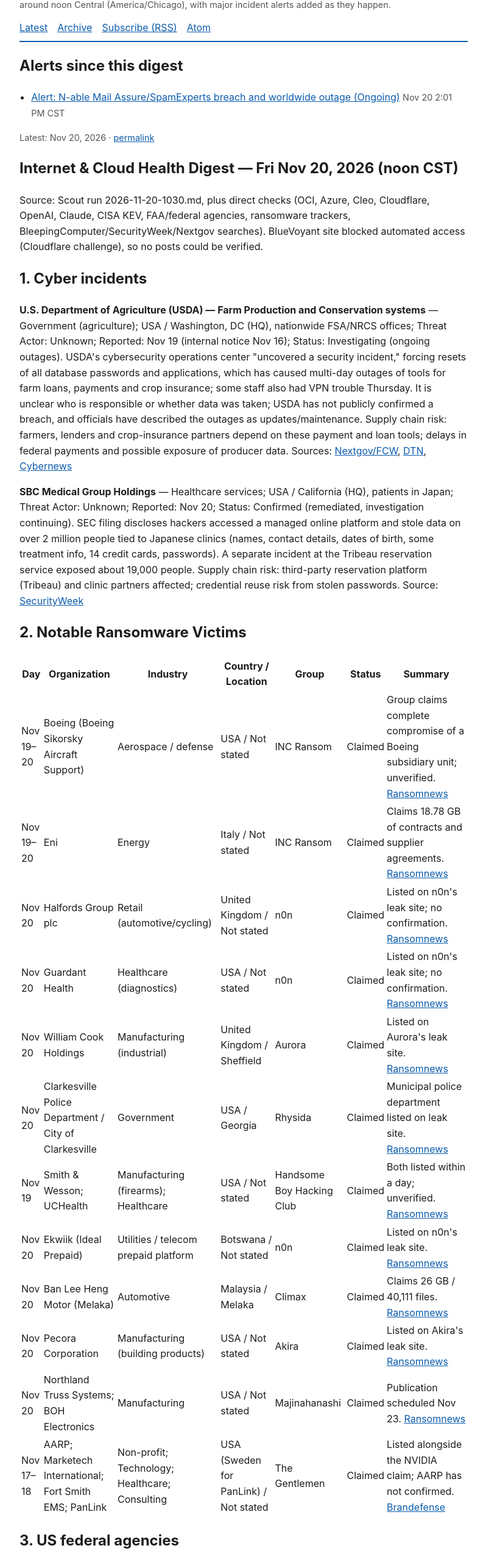
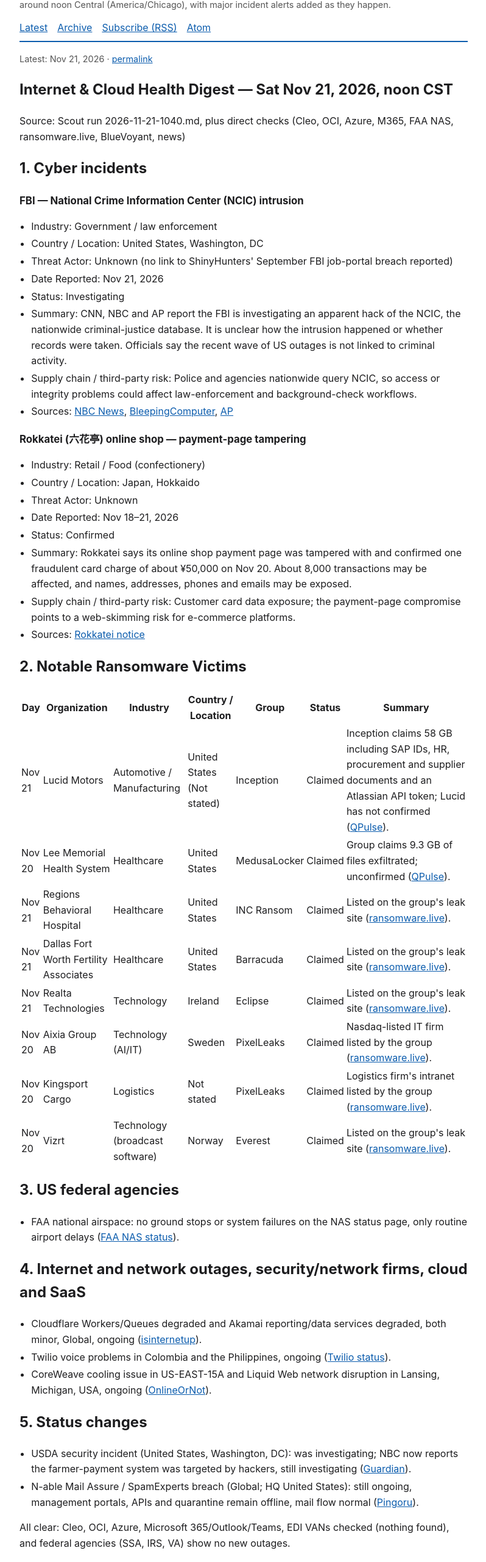
Before and after one commit to Papagiglio/internet-status-digest, a plain HTML site: page index.html in a window 1280 px wide. Shown: the part 99-2660 px from the top of the page at 61% size, without its empty margins (240-1038 px from the left). Drawn offline with Linux system fonts and the light colour scheme.

Commit message:
Digest update 2026-11-21 11:59 CST

```diff
--- a/index.html
+++ b/index.html
@@ -11,17 +11,31 @@ footer{margin-top:2rem;border-top:1px solid #ddd;padding-top:.5rem;font-size:.85
 <header><h1><a href="https://papagiglio.github.io/internet-status-digest/">Internet &amp; Cloud Health Digest</a></h1>
 <p class="note">Major internet, cloud, AI and EDI VAN outages and cyber incidents from the past 24 hours. Published daily around noon Central (America/Chicago), with major incident alerts added as they happen.</p>
 <nav><a href="https://papagiglio.github.io/internet-status-digest/">Latest</a><a href="https://papagiglio.github.io/internet-status-digest/archive.html">Archive</a><a href="https://papagiglio.github.io/internet-status-digest/feed.xml">Subscribe (RSS)</a><a href="https://papagiglio.github.io/internet-status-digest/atom.xml">Atom</a></nav></header>
-<section><h2>Alerts since this digest</h2><ul><li><a href="https://papagiglio.github.io/internet-status-digest/alerts/2026-11-20-1401-n-able-mail-assure-spamexperts-breach-and-worldwid.html">Alert: N-able Mail Assure/SpamExperts breach and worldwide outage (Ongoing)</a> <span class="note">Nov 20 2:01 PM CST</span></li></ul></section><article><p class="note">Latest: Nov 20, 2026 · <a href="https://papagiglio.github.io/internet-status-digest/2026-11-20.html">permalink</a></p><h1>Internet &amp; Cloud Health Digest — Fri Nov 20, 2026 (noon CST)</h1>
-<p>Source: Scout run 2026-11-20-1030.md, plus direct checks (OCI, Azure, Cleo, Cloudflare, OpenAI, Claude, CISA KEV, FAA/federal agencies, ransomware trackers, BleepingComputer/SecurityWeek/Nextgov searches). BlueVoyant site blocked automated access (Cloudflare challenge), so no posts could be verified.</p>
+<article><p class="note">Latest: Nov 21, 2026 · <a href="https://papagiglio.github.io/internet-status-digest/2026-11-21.html">permalink</a></p><h1>Internet &amp; Cloud Health Digest — Sat Nov 21, 2026, noon CST</h1>
+<p>Source: Scout run 2026-11-21-1040.md, plus direct checks (Cleo, OCI, Azure, M365, FAA NAS, ransomware.live, BlueVoyant, news)</p>
 <h2>1. Cyber incidents</h2>
-<p><strong>U.S. Department of Agriculture (USDA) — Farm Production and Conservation systems</strong> — Government (agriculture); USA / Washington, DC (HQ), nationwide FSA/NRCS offices; Threat Actor: Unknown; Reported: Nov 19 (internal notice Nov 16); Status: Investigating (ongoing outages).
-USDA's cybersecurity operations center "uncovered a security incident," forcing resets of all database passwords and applications, which has caused multi-day outages of tools for farm loans, payments and crop insurance; some staff also had VPN trouble Thursday. It is unclear who is responsible or whether data was taken; USDA has not publicly confirmed a breach, and officials have described the outages as updates/maintenance.
-Supply chain risk: farmers, lenders and crop-insurance partners depend on these payment and loan tools; delays in federal payments and possible exposure of producer data.
-Sources: <a href="https://www.nextgov.com/cybersecurity/2026/11/usda-grapples-security-breach-it-staff-take-multiple-systems-offline/417350/">Nextgov/FCW</a>, <a href="https://www.dtnpf.com/agriculture/web/ag/columns/washington-insider/article/2026/11/19/usda-loan-software-systems-face-amid">DTN</a>, <a href="https://cybernews.com/security/usda-outage-alleged-security-incident/">Cybernews</a></p>
-<p><strong>SBC Medical Group Holdings</strong> — Healthcare services; USA / California (HQ), patients in Japan; Threat Actor: Unknown; Reported: Nov 20; Status: Confirmed (remediated, investigation continuing).
-SEC filing discloses hackers accessed a managed online platform and stole data on over 2 million people tied to Japanese clinics (names, contact details, dates of birth, some treatment info, 14 credit cards, passwords). A separate incident at the Tribeau reservation service exposed about 19,000 people.
-Supply chain risk: third-party reservation platform (Tribeau) and clinic partners affected; credential reuse risk from stolen passwords.
-Source: <a href="https://www.securityweek.com/sbc-medical-group-data-breach-impacts-over-2-million/">SecurityWeek</a></p>
+<p><strong>FBI — National Crime Information Center (NCIC) intrusion</strong></p>
+<ul>
+<li>Industry: Government / law enforcement</li>
+<li>Country / Location: United States, Washington, DC</li>
+<li>Threat Actor: Unknown (no link to ShinyHunters' September FBI job-portal breach reported)</li>
+<li>Date Reported: Nov 21, 2026</li>
+<li>Status: Investigating</li>
+<li>Summary: CNN, NBC and AP report the FBI is investigating an apparent hack of the NCIC, the nationwide criminal-justice database. It is unclear how the intrusion happened or whether records were taken. Officials say the recent wave of US outages is not linked to criminal activity.</li>
+<li>Supply chain / third-party risk: Police and agencies nationwide query NCIC, so access or integrity problems could affect law-enforcement and background-check workflows.</li>
+<li>Sources: <a href="https://www.nbcnews.com/politics/justice-department/fbi-investigating-potential-breach-crime-database-rcna610536">NBC News</a>, <a href="https://www.bleepingcomputer.com/news/security/fbi-reportedly-hacked-again-this-time-targeting-nationwide-police-database/">BleepingComputer</a>, <a href="https://apnews.com/article/fbi-database-ncic-hack-d066cff87a64a564db0a00172c124972">AP</a></li>
+</ul>
+<p><strong>Rokkatei (六花亭) online shop — payment-page tampering</strong></p>
+<ul>
+<li>Industry: Retail / Food (confectionery)</li>
+<li>Country / Location: Japan, Hokkaido</li>
+<li>Threat Actor: Unknown</li>
+<li>Date Reported: Nov 18–21, 2026</li>
+<li>Status: Confirmed</li>
+<li>Summary: Rokkatei says its online shop payment page was tampered with and confirmed one fraudulent card charge of about ¥50,000 on Nov 20. About 8,000 transactions may be affected, and names, addresses, phones and emails may be exposed.</li>
+<li>Supply chain / third-party risk: Customer card data exposure; the payment-page compromise points to a web-skimming risk for e-commerce platforms.</li>
+<li>Sources: <a href="https://www.rokkatei.co.jp/news/info/20261121-25796/">Rokkatei notice</a></li>
+</ul>
 <h2>2. Notable Ransomware Victims</h2>
 <table>
 <thead>
@@ -37,131 +51,93 @@ Source: <a href="https://www.securityweek.com/sbc-medical-group-data-breach-impa
 </thead>
 <tbody>
 <tr>
-<td>Nov 19–20</td>
-<td>Boeing (Boeing Sikorsky Aircraft Support)</td>
-<td>Aerospace / defense</td>
-<td>USA / Not stated</td>
-<td>INC Ransom</td>
+<td>Nov 21</td>
+<td>Lucid Motors</td>
+<td>Automotive / Manufacturing</td>
+<td>United States (Not stated)</td>
+<td>Inception</td>
 <td>Claimed</td>
-<td>Group claims complete compromise of a Boeing subsidiary unit; unverified. <a href="https://ransomnews.com/ransomware-attacks-today/">Ransomnews</a></td>
-</tr>
-<tr>
-<td>Nov 19–20</td>
-<td>Eni</td>
-<td>Energy</td>
-<td>Italy / Not stated</td>
-<td>INC Ransom</td>
-<td>Claimed</td>
-<td>Claims 18.78 GB of contracts and supplier agreements. <a href="https://ransomnews.com/ransomware-attacks-today/">Ransomnews</a></td>
+<td>Inception claims 58 GB including SAP IDs, HR, procurement and supplier documents and an Atlassian API token; Lucid has not confirmed (<a href="https://qpulse.quasarcybertech.com/news/8905/inception-ransomware-group-claims-exfiltration-of-58-gb-of-data-from-lucid-motors">QPulse</a>).</td>
 </tr>
 <tr>
 <td>Nov 20</td>
-<td>Halfords Group plc</td>
-<td>Retail (automotive/cycling)</td>
-<td>United Kingdom / Not stated</td>
-<td>n0n</td>
+<td>Lee Memorial Health System</td>
+<td>Healthcare</td>
+<td>United States</td>
+<td>MedusaLocker</td>
 <td>Claimed</td>
-<td>Listed on n0n's leak site; no confirmation. <a href="https://ransomnews.com/ransomware-attacks-today/">Ransomnews</a></td>
+<td>Group claims 9.3 GB of files exfiltrated; unconfirmed (<a href="https://qpulse.quasarcybertech.com/news/8896/medusalocker-ransomware-group-targets-lee-memorial-health-system">QPulse</a>).</td>
+</tr>
+<tr>
+<td>Nov 21</td>
+<td>Regions Behavioral Hospital</td>
+<td>Healthcare</td>
+<td>United States</td>
+<td>INC Ransom</td>
+<td>Claimed</td>
+<td>Listed on the group's leak site (<a href="https://www.ransomware.live/recent">ransomware.live</a>).</td>
+</tr>
+<tr>
+<td>Nov 21</td>
+<td>Dallas Fort Worth Fertility Associates</td>
+<td>Healthcare</td>
+<td>United States</td>
+<td>Barracuda</td>
+<td>Claimed</td>
+<td>Listed on the group's leak site (<a href="https://www.ransomware.live/recent">ransomware.live</a>).</td>
+</tr>
+<tr>
+<td>Nov 21</td>
+<td>Realta Technologies</td>
+<td>Technology</td>
+<td>Ireland</td>
+<td>Eclipse</td>
+<td>Claimed</td>
+<td>Listed on the group's leak site (<a href="https://www.ransomware.live/recent">ransomware.live</a>).</td>
 </tr>
 <tr>
 <td>Nov 20</td>
-<td>Guardant Health</td>
-<td>Healthcare (diagnostics)</td>
-<td>USA / Not stated</td>
-<td>n0n</td>
+<td>Aixia Group AB</td>
+<td>Technology (AI/IT)</td>
+<td>Sweden</td>
+<td>PixelLeaks</td>
 <td>Claimed</td>
-<td>Listed on n0n's leak site; no confirmation. <a href="https://ransomnews.com/ransomware-attacks-today/">Ransomnews</a></td>
+<td>Nasdaq-listed IT firm listed by the group (<a href="https://www.ransomware.live/recent">ransomware.live</a>).</td>
 </tr>
 <tr>
 <td>Nov 20</td>
-<td>William Cook Holdings</td>
-<td>Manufacturing (industrial)</td>
-<td>United Kingdom / Sheffield</td>
-<td>Aurora</td>
+<td>Kingsport Cargo</td>
+<td>Logistics</td>
+<td>Not stated</td>
+<td>PixelLeaks</td>
 <td>Claimed</td>
-<td>Listed on Aurora's leak site. <a href="https://ransomnews.com/ransomware-attacks-today/">Ransomnews</a></td>
+<td>Logistics firm's intranet listed by the group (<a href="https://www.ransomware.live/recent">ransomware.live</a>).</td>
 </tr>
 <tr>
 <td>Nov 20</td>
-<td>Clarkesville Police Department / City of Clarkesville</td>
-<td>Government</td>
-<td>USA / Georgia</td>
-<td>Rhysida</td>
+<td>Vizrt</td>
+<td>Technology (broadcast software)</td>
+<td>Norway</td>
+<td>Everest</td>
 <td>Claimed</td>
-<td>Municipal police department listed on leak site. <a href="https://ransomnews.com/ransomware-attacks-today/">Ransomnews</a></td>
-</tr>
-<tr>
-<td>Nov 19</td>
-<td>Smith &amp; Wesson; UCHealth</td>
-<td>Manufacturing (firearms); Healthcare</td>
-<td>USA / Not stated</td>
-<td>Handsome Boy Hacking Club</td>
-<td>Claimed</td>
-<td>Both listed within a day; unverified. <a href="https://ransomnews.com/ransomware-attacks-today/">Ransomnews</a></td>
-</tr>
-<tr>
-<td>Nov 20</td>
-<td>Ekwiik (Ideal Prepaid)</td>
-<td>Utilities / telecom prepaid platform</td>
-<td>Botswana / Not stated</td>
-<td>n0n</td>
-<td>Claimed</td>
-<td>Listed on n0n's leak site. <a href="https://ransomnews.com/ransomware-attacks-today/">Ransomnews</a></td>
-</tr>
-<tr>
-<td>Nov 20</td>
-<td>Ban Lee Heng Motor (Melaka)</td>
-<td>Automotive</td>
-<td>Malaysia / Melaka</td>
-<td>Climax</td>
-<td>Claimed</td>
-<td>Claims 26 GB / 40,111 files. <a href="https://ransomnews.com/ransomware-attacks-today/">Ransomnews</a></td>
-</tr>
-<tr>
-<td>Nov 20</td>
-<td>Pecora Corporation</td>
-<td>Manufacturing (building products)</td>
-<td>USA / Not stated</td>
-<td>Akira</td>
-<td>Claimed</td>
-<td>Listed on Akira's leak site. <a href="https://ransomnews.com/ransomware-attacks-today/">Ransomnews</a></td>
-</tr>
-<tr>
-<td>Nov 20</td>
-<td>Northland Truss Systems; BOH Electronics</td>
-<td>Manufacturing</td>
-<td>USA / Not stated</td>
-<td>Majinahanashi</td>
-<td>Claimed</td>
-<td>Publication scheduled Nov 23. <a href="https://ransomnews.com/ransomware-attacks-today/">Ransomnews</a></td>
-</tr>
-<tr>
-<td>Nov 17–18</td>
-<td>AARP; Marketech International; Fort Smith EMS; PanLink</td>
-<td>Non-profit; Technology; Healthcare; Consulting</td>
-<td>USA (Sweden for PanLink) / Not stated</td>
-<td>The Gentlemen</td>
-<td>Claimed</td>
-<td>Listed alongside the NVIDIA claim; AARP has not confirmed. <a href="https://atlas.brandefense.io/ransomware-intelligence/groups/the-gentlemen">Brandefense</a></td>
+<td>Listed on the group's leak site (<a href="https://www.ransomware.live/recent">ransomware.live</a>).</td>
 </tr>
 </tbody>
 </table>
 <h2>3. US federal agencies</h2>
 <ul>
-<li><strong>NSA (NSANet, USA / Fort Meade, MD):</strong> classified network outage that began Nov 17 reported resolved Nov 20 (per X trending summary; officials attributed it to PHP2Shell patching, not an attack). <a href="https://applescoop.org/story/are-outages-connected-cyberattack-dni-dhs-fbi-congress-hearing">CBS via AppleScoop</a></li>
+<li>FAA national airspace: no ground stops or system failures on the NAS status page, only routine airport delays (<a href="https://nasstatus.faa.gov/">FAA NAS status</a>).</li>
 </ul>
-<h2>4. Internet/network outages, security/network firm issues, cloud &amp; SaaS</h2>
+<h2>4. Internet and network outages, security/network firms, cloud and SaaS</h2>
 <ul>
-<li><strong>Akamai (Global; Singapore/Japan edge):</strong> "Reporting Issues" incident (fix in, data catching up) plus Singapore/Japan edge and config-deployment delay incidents, status unconfirmed as of Scout sweep, ongoing/monitoring. <a href="https://www.akamaistatus.com/incidents/bjf3f254x3rd">Akamai status</a></li>
-<li><strong>Airtel (Nigeria/India):</strong> network failures reported ongoing per X trending summary, unconfirmed by carrier. <a href="https://x.com/i/trending/2123814048240431524">X</a></li>
-<li><strong>CISA KEV (Global):</strong> Apache Roller deserialization RCE CVE-2026-129448 added Nov 20 (catalog now 1,790). <a href="https://www.cisa.gov/known-exploited-vulnerabilities-catalog">CISA KEV</a></li>
-<li>All clear: Oracle OCI (Normal Performance), Azure (feed empty), Cleo (all operational), Microsoft 365/Outlook/Teams (no active incident), OpenAI and Claude (operational), AWS/GCP (no new major), other EDI VANs (nothing found), Federal agencies checked (no other non-cyber outages, CISA emergency directives or shutdowns found). Cloudflare shows only a minor long-running Workers Event Subscription issue (Global, since Nov 10).</li>
+<li>Cloudflare Workers/Queues degraded and Akamai reporting/data services degraded, both minor, Global, ongoing (<a href="https://www.isinternetup.com/outages">isinternetup</a>).</li>
+<li>Twilio voice problems in Colombia and the Philippines, ongoing (<a href="https://status.twilio.com">Twilio status</a>).</li>
+<li>CoreWeave cooling issue in US-EAST-15A and Liquid Web network disruption in Lansing, Michigan, USA, ongoing (<a href="https://onlineornot.com/status">OnlineOrNot</a>).</li>
 </ul>
 <h2>5. Status changes</h2>
 <ul>
-<li><strong>JPMorgan / Visa / Mastercard (USA / APAC vendor):</strong> third-party breach confirmed; BleepingComputer links it to n0n's alleged Qubole (Idera) compromise via stolen credentials Oct 14–26 and data leaked Nov 16; Euronews reports about 16,000 customers' emails/phones leaked, no card data; ongoing. <a href="https://www.bleepingcomputer.com/news/security/vendor-data-breach-exposes-chase-visa-mastercard-customer-info/">BleepingComputer</a></li>
-<li><strong>NVIDIA (USA / Santa Clara, CA):</strong> still no proof posted; leak countdown ends Nov 28; NVIDIA investigating a possible third-party partner incident; unchanged, ongoing. <a href="https://www.theregister.com/security/2026/11/19/nvidia-adds-possible-hack-to-list-of-very-bad-things-under-investigation/5311153">The Register</a></li>
-<li><strong>FAA Nov 13 ground stop (USA, nationwide):</strong> root cause still undetermined; Juniper router installs paused, overload replicated in a lab, no sign of cyberattack; ongoing. <a href="https://www.cnbc.com/2026/11/18/faa-ground-stop-router-investigation.html">CNBC</a></li>
-<li><strong>Microsoft Outlook/Teams outage (Global):</strong> resolved. <a href="https://x.com/i/trending/2123677628573909446">X</a></li>
-</ul></article>
+<li>USDA security incident (United States, Washington, DC): was investigating; NBC now reports the farmer-payment system was targeted by hackers, still investigating (<a href="https://www.theguardian.com/us-news/2026/nov/21/usda-fbi-outages-cyber-attack">Guardian</a>).</li>
+<li>N-able Mail Assure / SpamExperts breach (Global; HQ United States): still ongoing, management portals, APIs and quarantine remain offline, mail flow normal (<a href="https://pingoru.io/providers/n-able/incidents/12489469">Pingoru</a>).</li>
+</ul>
+<p>All clear: Cleo, OCI, Azure, Microsoft 365/Outlook/Teams, EDI VANs checked (nothing found), and federal agencies (SSA, IRS, VA) show no new outages.</p></article>
 <footer>Each item links to its original source. <a href="https://papagiglio.github.io/internet-status-digest/archive.html">All past digests</a> · <a href="https://papagiglio.github.io/internet-status-digest/feed.xml">RSS</a> · <a href="https://papagiglio.github.io/internet-status-digest/atom.xml">Atom</a></footer></body></html>
```
Also changed, not shown: 2026-11-21.html (added, +143 -0 lines), archive.html (+2 -1 lines), atom.xml (+131 -1 lines), feed.xml (+131 -1 lines).
